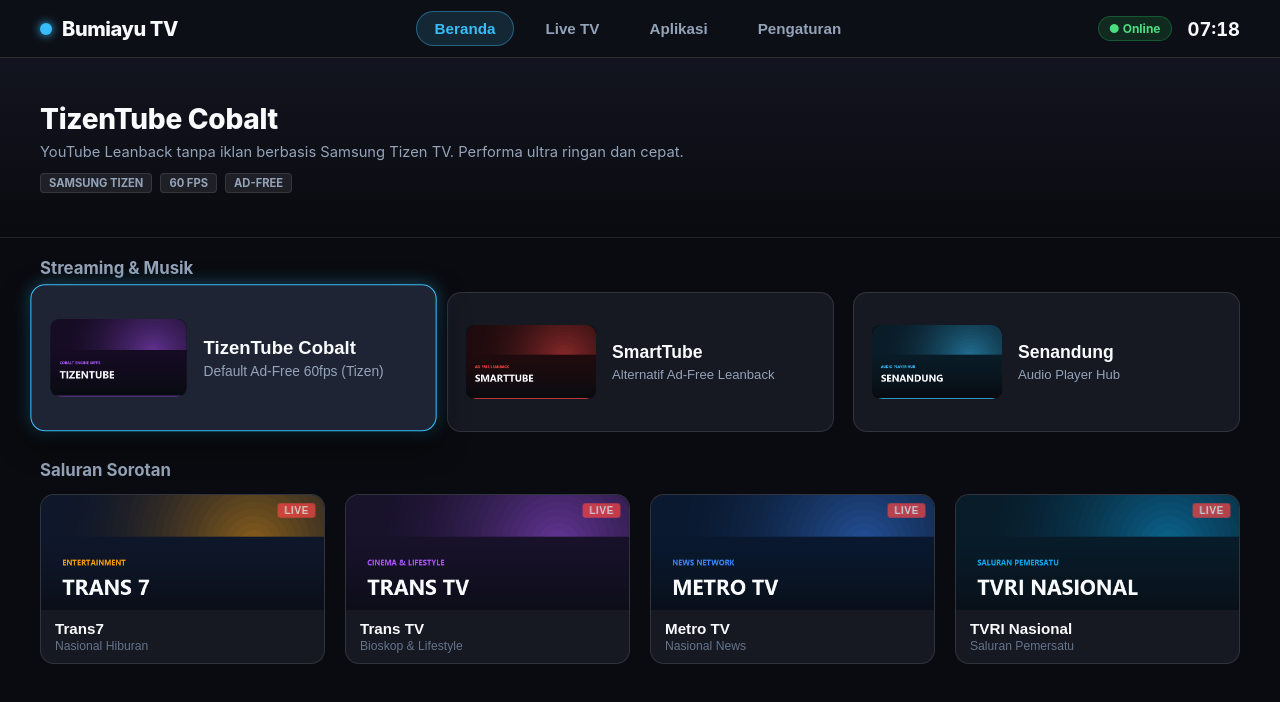
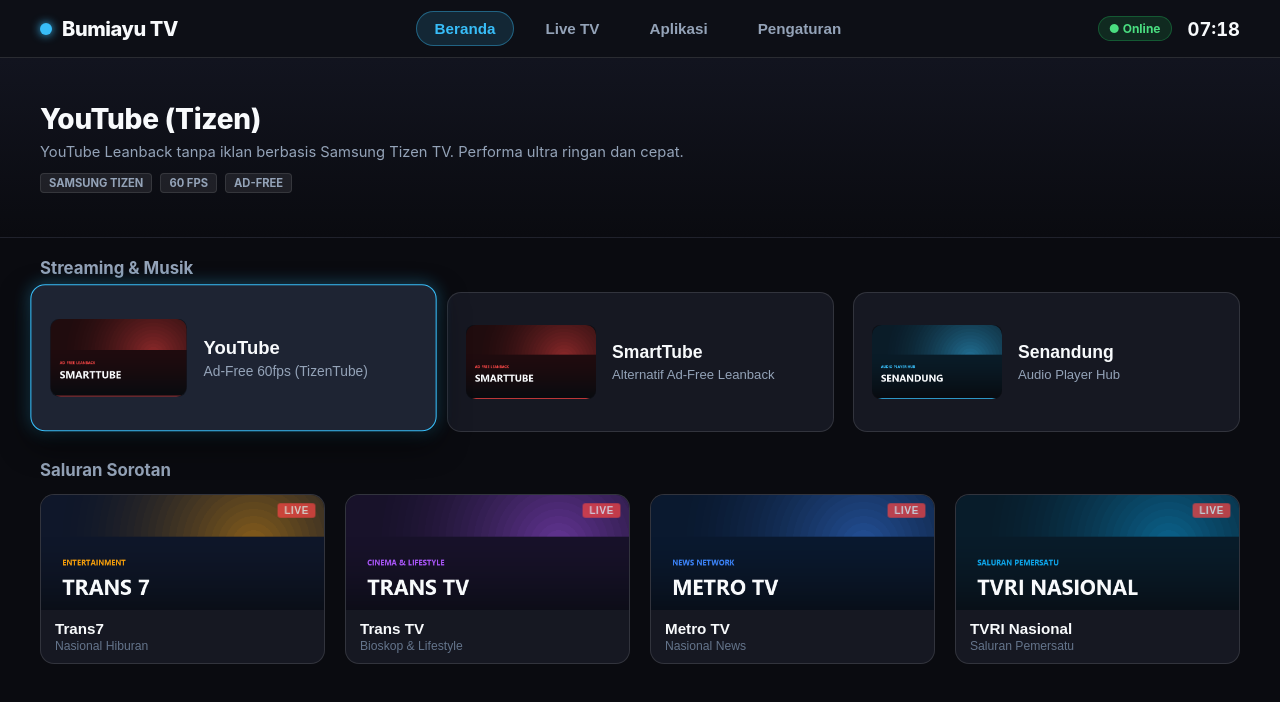
Before and after one commit to faisalfa123/bumiayu-tv, a plain HTML site: page tv-hub/index.html in a window 1280 px wide. Drawn offline with Linux system fonts and the light colour scheme.

Commit message:
feat(ui): implement MASTER.md visual standard and YouTube branding

```diff
--- a/tv-hub-android/app/src/main/assets/hub/style.css
+++ b/tv-hub-android/app/src/main/assets/hub/style.css
@@ -268,10 +268,10 @@ html, body {
 }
 
 .tv-card:focus {
-    transform: scale(1.06);
+    transform: scale(1.08);
     background-color: var(--surface-card-focus);
     border-color: var(--focus-cyan);
-    box-shadow: 0 0 22px rgba(56, 189, 248, 0.45);
+    box-shadow: 0 20px 40px rgba(0, 0, 0, 0.6), 0 0 24px rgba(56, 189, 248, 0.45);
     z-index: 20;
 }
 
--- a/tv-hub/index.html
+++ b/tv-hub/index.html
@@ -51,14 +51,14 @@
             <div class="shelf-section">
                 <h3 class="shelf-title">Streaming & Musik</h3>
                 <div class="shelf-grid dual-yt-shelf">
-                    <!-- Card 1: TizenTube Cobalt (DEFAULT) -->
-                    <button class="tv-card yt-hero-card" data-pkg="io.gh.reisxd.tizentube.cobalt" data-title="TizenTube Cobalt" data-desc="YouTube Leanback tanpa iklan berbasis Samsung Tizen TV. Performa ultra ringan dan cepat." data-badge="YOUTUBE UTAMA" tabindex="0">
+                    <!-- Card 1: TizenTube Cobalt (Rebranded YouTube HD Leanback) -->
+                    <button class="tv-card yt-hero-card" data-pkg="io.gh.reisxd.tizentube.cobalt" data-title="YouTube (Tizen)" data-desc="YouTube Leanback tanpa iklan berbasis Samsung Tizen TV. Performa ultra ringan dan cepat." data-badge="YOUTUBE UTAMA" tabindex="0">
                         <div class="card-thumb-wrap">
-                            <img src="assets/tizentube.png" alt="TizenTube" class="card-poster">
+                            <img src="assets/youtube_tv.png" alt="YouTube" class="card-poster">
                         </div>
                         <div class="card-info">
-                            <span class="card-title">TizenTube Cobalt</span>
-                            <span class="card-sub">Default Ad-Free 60fps (Tizen)</span>
+                            <span class="card-title">YouTube</span>
+                            <span class="card-sub">Ad-Free 60fps (TizenTube)</span>
                         </div>
                     </button>
 
@@ -123,9 +123,9 @@
                         <span class="card-title">SmartTube</span>
                     </button>
 
-                    <button class="tv-card app-card" data-pkg="io.gh.reisxd.tizentube.cobalt" data-title="TizenTube Cobalt" data-desc="Samsung Tizen YouTube untuk Android TV." tabindex="0">
-                        <img src="assets/tizentube.png" alt="TizenTube" class="app-icon">
-                        <span class="card-title">TizenTube</span>
+                    <button class="tv-card app-card" data-pkg="io.gh.reisxd.tizentube.cobalt" data-title="YouTube (Tizen)" data-desc="Samsung Tizen YouTube untuk Android TV." tabindex="0">
+                        <img src="assets/youtube_tv.png" alt="YouTube" class="app-icon">
+                        <span class="card-title">YouTube</span>
                     </button>
 
                     <button class="tv-card app-card" data-pkg="com.netflix.ninja" data-title="Netflix" data-desc="Layanan film dan serial streaming HD Widevine L1." tabindex="0">
--- a/tv-hub/style.css
+++ b/tv-hub/style.css
@@ -268,10 +268,10 @@ html, body {
 }
 
 .tv-card:focus {
-    transform: scale(1.06);
+    transform: scale(1.08);
     background-color: var(--surface-card-focus);
     border-color: var(--focus-cyan);
-    box-shadow: 0 0 22px rgba(56, 189, 248, 0.45);
+    box-shadow: 0 20px 40px rgba(0, 0, 0, 0.6), 0 0 24px rgba(56, 189, 248, 0.45);
     z-index: 20;
 }
 
```
Also changed, not shown: tv-hub-android/app/src/main/assets/hub/index.html (+8 -8 lines).
